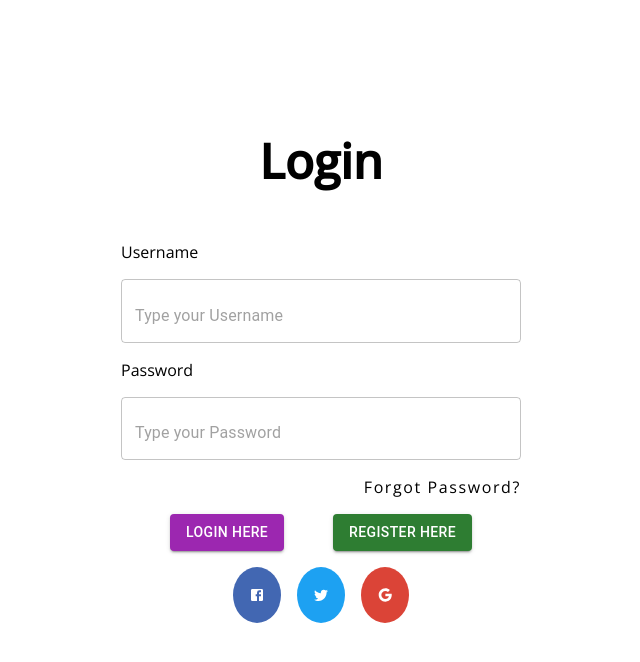
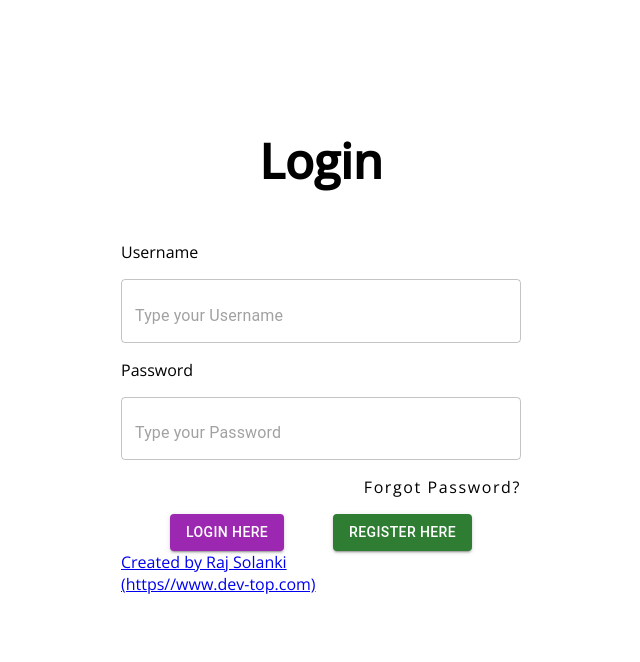
Before and after one commit to rajis31/crmX, a React app in the folder frontend/: page /login in a window 1280 px wide. Shown: the top 662 px of the page, without its empty margins (319-959 px from the left). Built offline with nearby package versions, Linux system fonts and the light colour scheme; no server answers.

Commit message:
Update Login.jsx

```diff
--- a/frontend/src/components/Login/Login.jsx
+++ b/frontend/src/components/Login/Login.jsx
@@ -1,8 +1,5 @@
 import React from 'react'
 import "./Login.css";
-import FacebookIcon from '@mui/icons-material/Facebook';
-import TwitterIcon from '@mui/icons-material/Twitter';
-import GoogleIcon from '@mui/icons-material/Google';
 import { Button, TextField } from '@mui/material';
 import { useLocation } from 'wouter';
 import Alert from '@mui/material/Alert';
@@ -94,10 +91,8 @@ export default function Login() {
                 </Button>
             </div>
 
-            <div className="social">
-                <FacebookIcon className='social-icon' />
-                <TwitterIcon className='social-icon' />
-                <GoogleIcon className='social-icon' />
+            <div className='login_tag'>
+                <a className='login_tag_link' href='https://www.dev-top.com'>Created by Raj Solanki <br/>(https//www.dev-top.com)</a>
             </div>
         </div>
 
```
